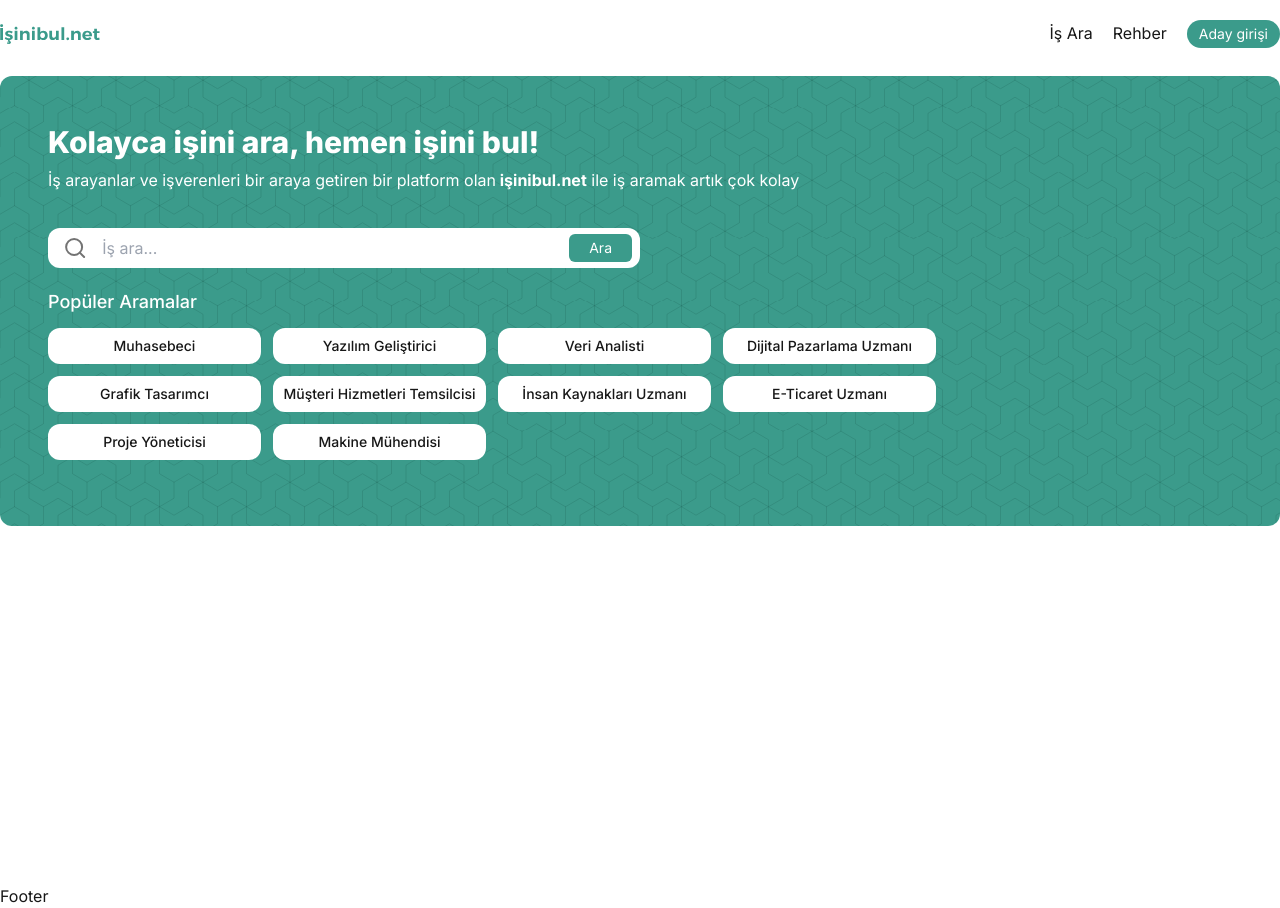
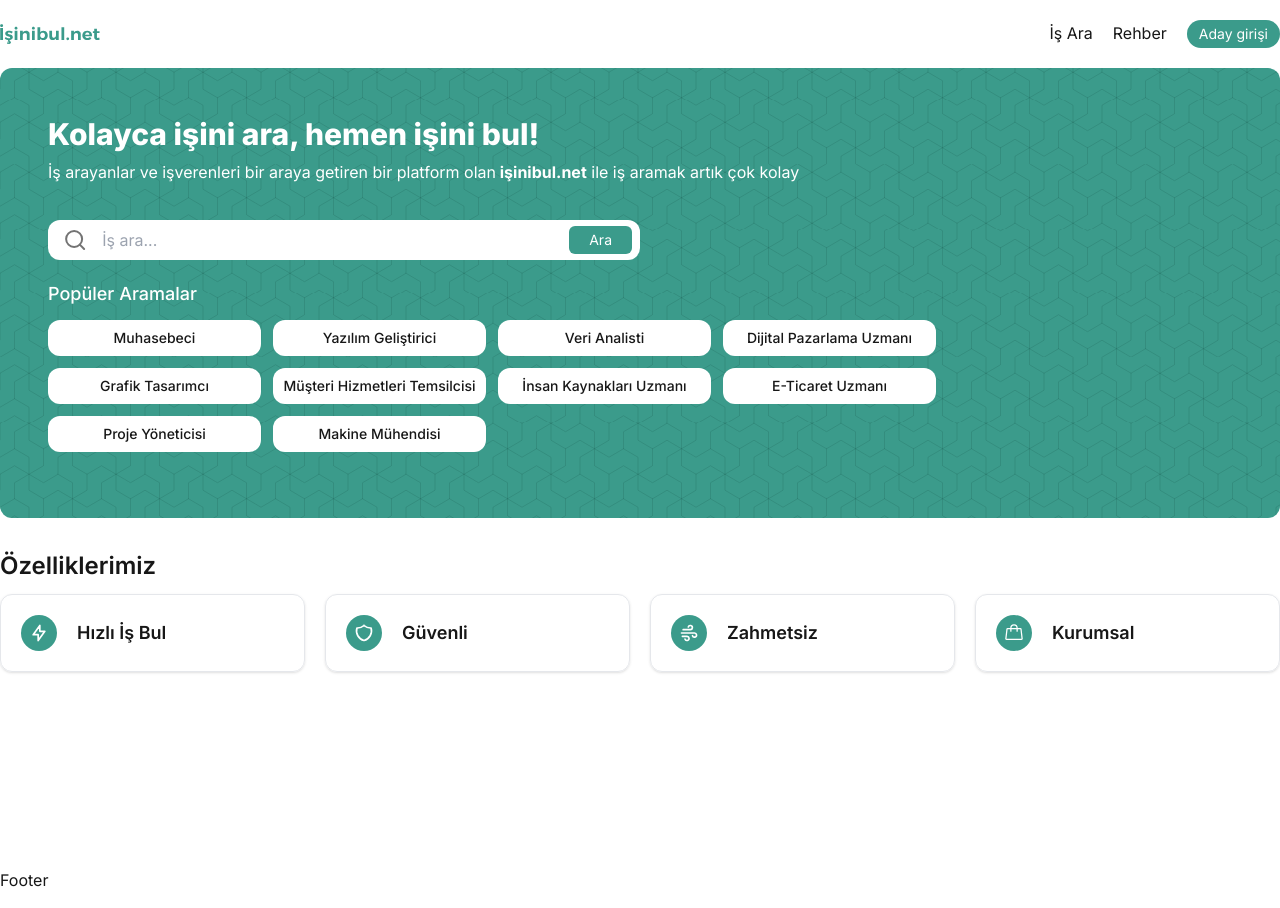
Before and after one commit to ozmberkan/isinibul.net, a Next.js app: page / in a window 1280 px wide. Built offline with nearby package versions, Linux system fonts and the light colour scheme.

Commit message:
features eklendi.

```diff
--- a/app/(root)/layout.tsx
+++ b/app/(root)/layout.tsx
@@ -20,7 +20,7 @@ export default function RootLayout({
   return (
     <html lang="en">
       <body className={inter.className}>
-        <div className="container mx-auto space-y-2">
+        <div className="container mx-auto">
           <Navbar />
           <main className="min-h-screen ">{children}</main>
           <Footer />
--- a/app/(root)/page.tsx
+++ b/app/(root)/page.tsx
@@ -1,10 +1,12 @@
+import Features from "@/components/Features/Features";
 import Hero from "@/components/Hero/Hero";
 
 const Home = () => {
   return (
-    <>
+    <div className="flex flex-col gap-8">
       <Hero />
-    </>
+      <Features />
+    </div>
   );
 };
 
--- /dev/null
+++ b/components/Features/FeatureBox.tsx
@@ -0,0 +1,22 @@
+import { IconType } from "react-icons";
+
+interface FeatureBoxProps {
+  feature: {
+    id: number;
+    title: string;
+    icon: IconType;
+  };
+}
+
+const FeatureBox = ({ feature }: FeatureBoxProps) => {
+  return (
+    <div className="p-5 shadow rounded-xl border flex items-center gap-x-5 relative overflow-hidden">
+      <span className="bg-primary flex justify-center items-center rounded-full p-2">
+        <feature.icon size={20} className="text-white" />
+      </span>
+      <p className="font-semibold text-lg">{feature.title}</p>
+    </div>
+  );
+};
+
+export default FeatureBox;
--- /dev/null
+++ b/components/Features/Features.tsx
@@ -0,0 +1,24 @@
+import { featuresText } from "@/constants/data";
+import FeatureBox from "./FeatureBox";
+import { IconType } from "react-icons";
+
+interface Feature {
+  id: number;
+  title: string;
+  icon: IconType;
+}
+
+const Features = () => {
+  return (
+    <div className="w-full flex flex-col gap-3">
+      <h1 className="font-semibold text-2xl">Özelliklerimiz</h1>
+      <div className="w-full grid grid-cols-4 gap-5">
+        {featuresText.map((feature: Feature) => (
+          <FeatureBox feature={feature} key={feature.id} />
+        ))}
+      </div>
+    </div>
+  );
+};
+
+export default Features;
--- a/constants/data.ts
+++ b/constants/data.ts
@@ -1,3 +1,7 @@
+import { TbBolt, TbShield, TbWind } from "react-icons/tb";
+import { PiHandbag } from "react-icons/pi";
+
+
 export const PopularSearchs = [
     {
         id: 1,
@@ -50,3 +54,11 @@ export const PopularSearchs = [
         key: "makine-muhendisi"
     }
 ];
+
+
+export const featuresText = [
+    {id:1, title:"Hızlı İş Bul", icon: TbBolt},
+    {id:2, title:"Güvenli" , icon :TbShield},
+    {id:3, title:"Zahmetsiz" , icon : TbWind},
+    {id:4, title:"Kurumsal", icon : PiHandbag}
+]
--- a/package.json
+++ b/package.json
@@ -13,7 +13,8 @@
     "lucide-react": "^0.469.0",
     "next": "14.2.20",
     "react": "^18",
-    "react-dom": "^18"
+    "react-dom": "^18",
+    "react-icons": "^5.4.0"
   },
   "devDependencies": {
     "@types/node": "^20",
```
Also changed, not shown: 1 other file (tests, documents, lock files or other folders).
